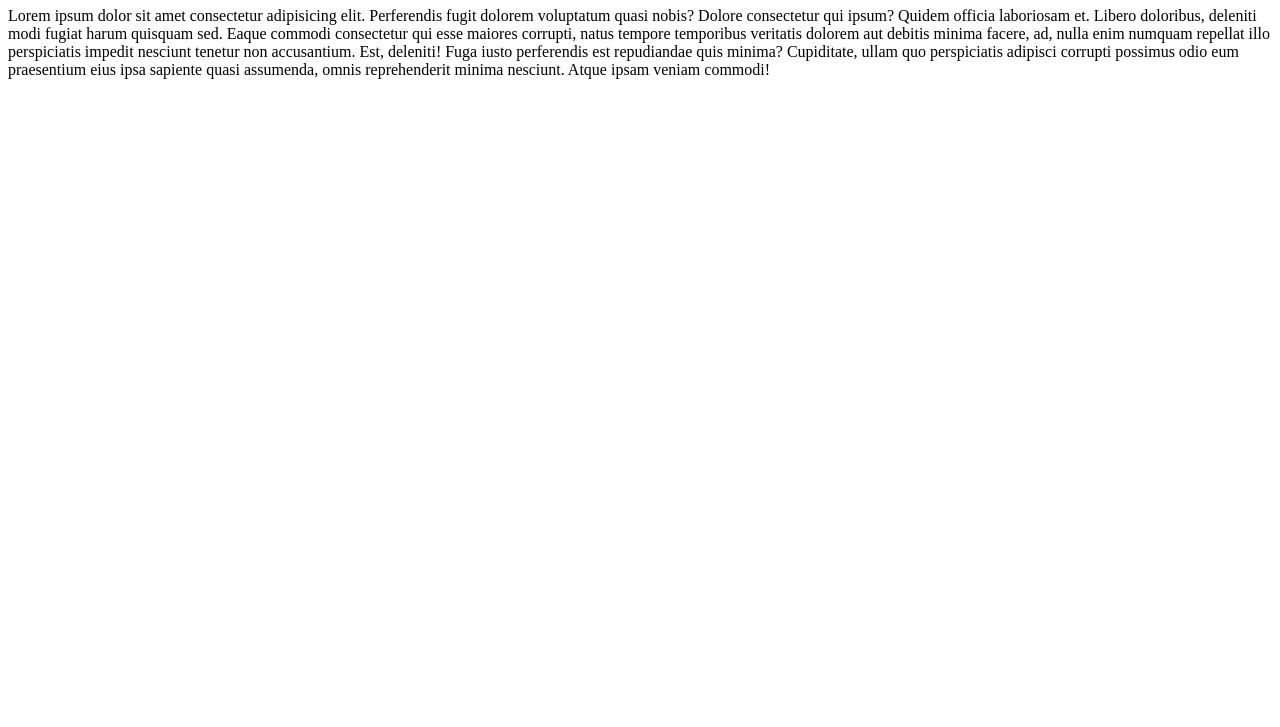
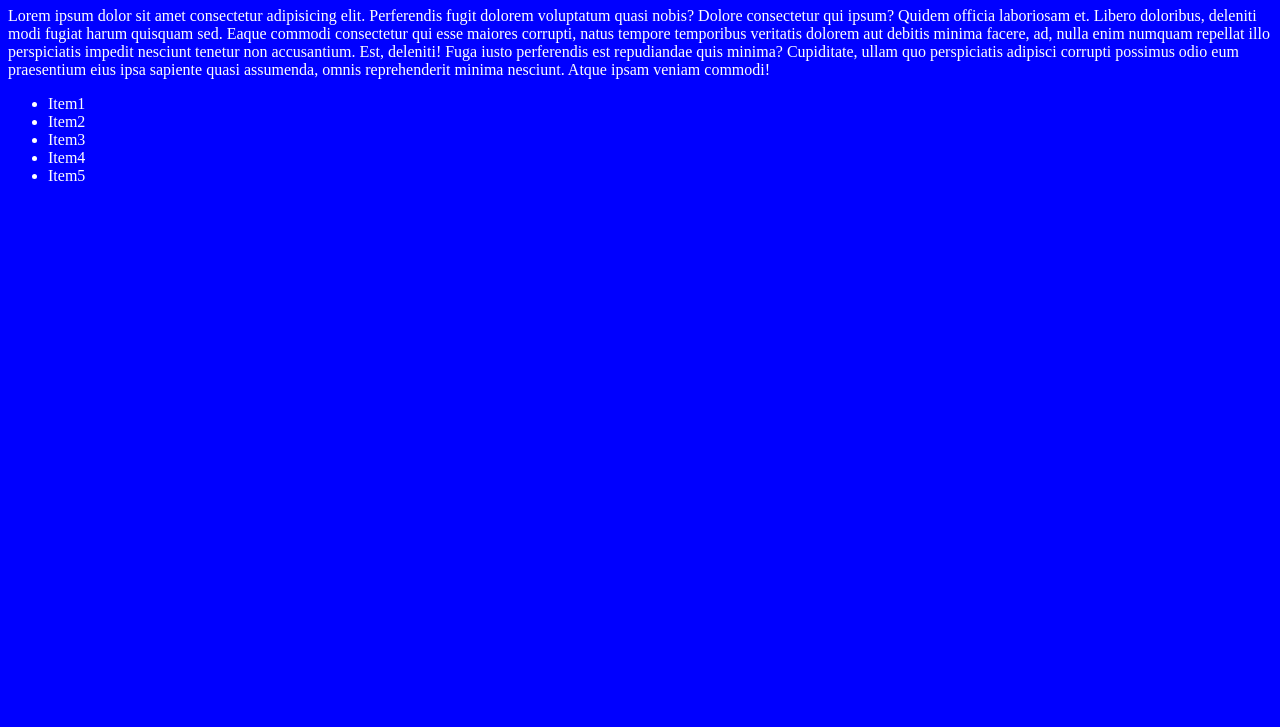
Before and after one commit to Andres-Piriz23/practica-git, a plain HTML site: page index.html in a window 1280 px wide. Shown: the part 73-800 px from the top of the page. Drawn offline with Linux system fonts and the light colour scheme.

Commit message:
Agregamos lista con items

```diff
--- a/index.html
+++ b/index.html
@@ -3,6 +3,7 @@
 <head>
     <meta charset="UTF-8">
     <meta name="viewport" content="width=device-width, initial-scale=1.0">
+    <link rel="stylesheet" type="text/css" href="styles.css">
     <title>Document</title>
 </head>
 <body>
@@ -13,6 +14,14 @@
 Eaque commodi consectetur qui esse maiores corrupti, natus tempore temporibus veritatis dolorem aut debitis minima facere, ad, nulla enim numquam repellat illo perspiciatis impedit nesciunt tenetur non accusantium. Est, deleniti!
 Fuga iusto perferendis est repudiandae quis minima? Cupiditate, ullam quo perspiciatis adipisci corrupti possimus odio eum praesentium eius ipsa sapiente quasi assumenda, omnis reprehenderit minima nesciunt. Atque ipsam veniam commodi!</p>
 
+<ul>
+    <li>Item1</li>
+    <li>Item2</li>
+    <li>Item3</li>
+    <li>Item4</li>
+    <li>Item5</li>
+</ul>
+
 
 </body>
 </html>
```
